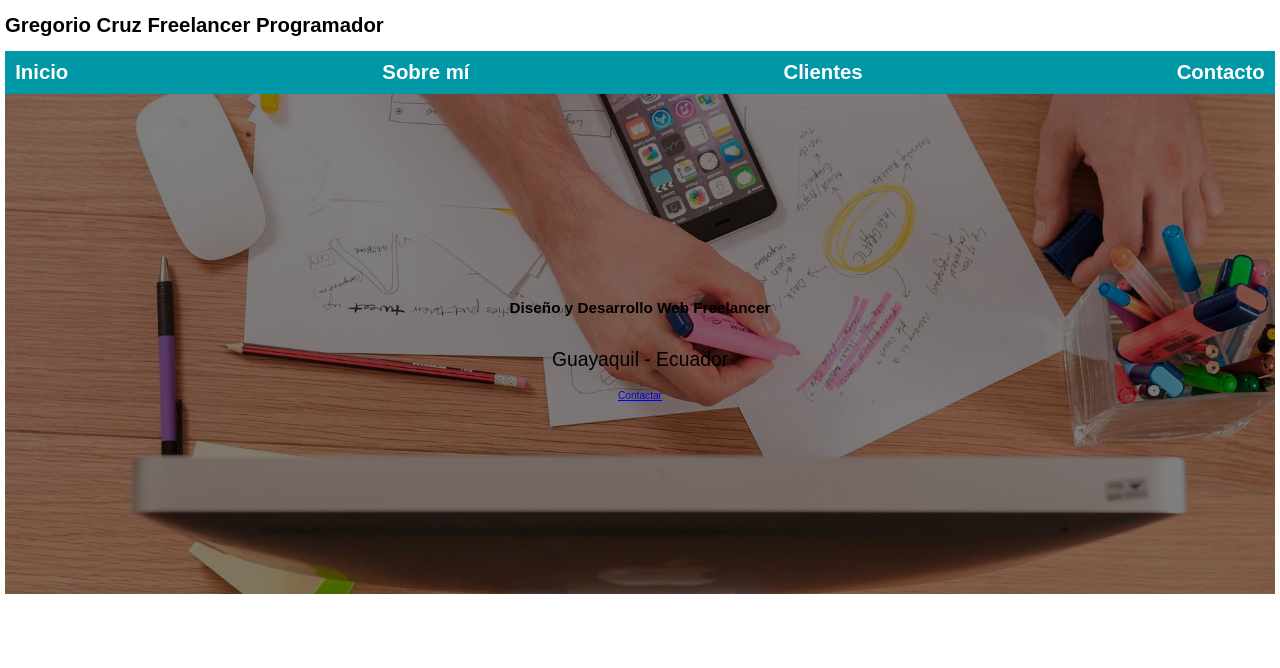
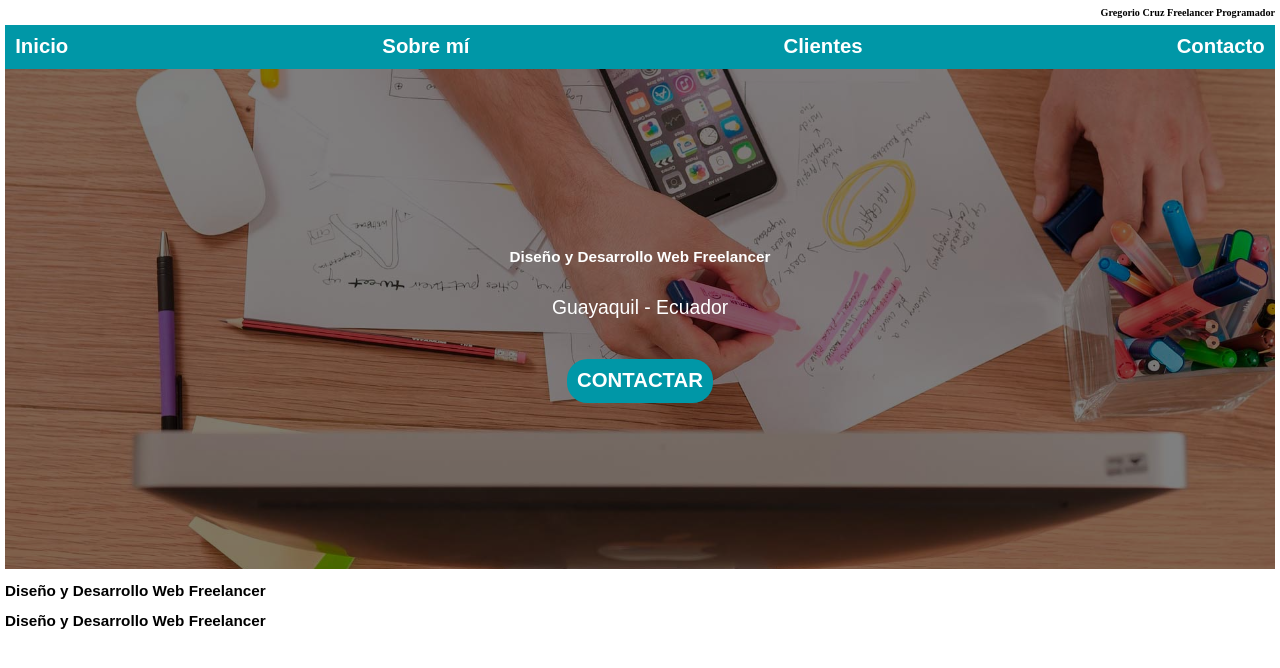
Before and after one commit to gmcruzgonzabay/Programacion-web-04, a PHP site: page / in a window 1280 px wide. Shown: the top 668 px of the page. Run offline with PHP 8.4, Linux system fonts and the light colour scheme; some libraries are stand-ins or nearby versions.

Commit message:
ubicacion
modificamos ubicacion y el boton contactar

```diff
--- a/27-julio/html project/css/styles.css
+++ b/27-julio/html project/css/styles.css
@@ -70,9 +70,40 @@ body
     justify-content: center;
 }
 
+.contenido-hero h2{
+    color:var(--blanco);
+}
+.contenido-hero p{
 
+    color: var(--blanco);
+}
 
-.c
+.ubicacion{
+    display: flex;
+    align-content: center;
+}
+
+.boton{
+    background-color: var(--secundario);
+    color: var(--blanco);
+    padding: 1rem;
+    margin-top: 2rem;
+    font-size: 2rem;
+    text-decoration:none;
+    text-transform:uppercase;
+    font-weight: bold;
+    border-radius: 2rem;
+
+}
+
+/*
+
+AQUI MODIFICO TODAS LAS ETIQUETAS H2 DEL DOCUMENTO, YO SOLO DESEO MODIFICAR
+EL H2 QUE SE ENCUENTRA EN HERO
+h2{
+    color: #ffc107;
+}
+*/
 
 
 
--- a/27-julio/html project/index.html
+++ b/27-julio/html project/index.html
@@ -78,6 +78,7 @@
         </div>
 
     </section>
-
+  <h2>Diseño y Desarrollo Web <span>Freelancer</span></h2>
+      <h2>Diseño y Desarrollo Web <span>Freelancer</span></h2>
 </body>
 </html>
```
